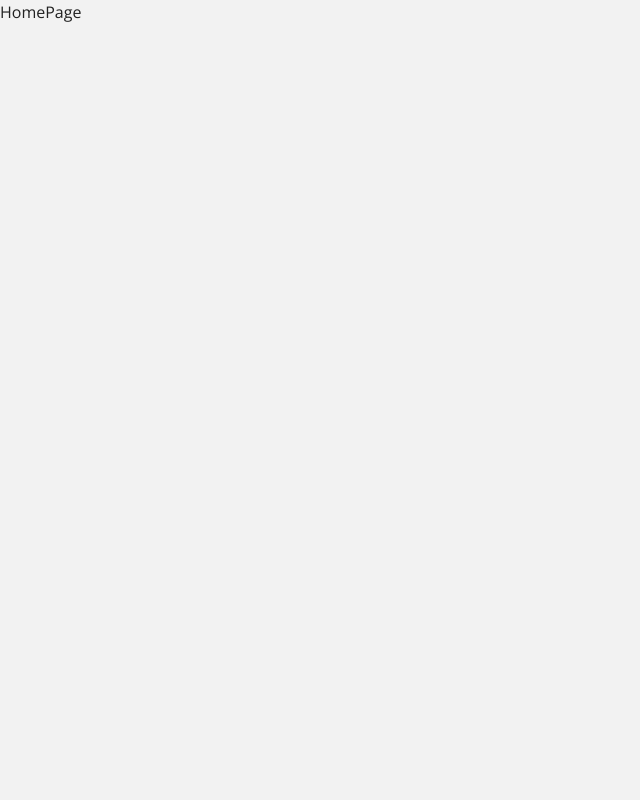
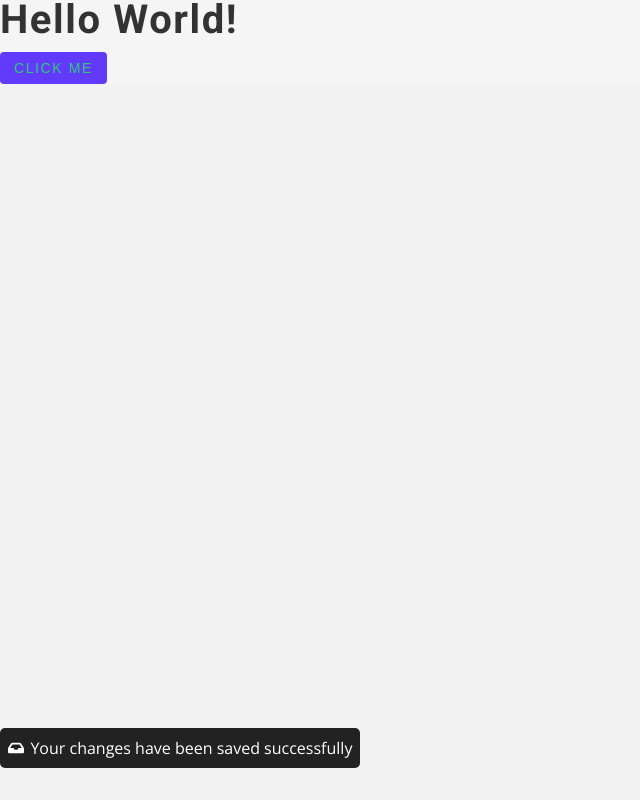
Before and after one commit to Simon4life/dev-links, a React (Vite) app in the folder frontend/: page /landing in a window 1280 px wide. Shown: the whole page, without its empty margins (0-640 px from the left). Built offline with nearby package versions, Linux system fonts and the light colour scheme.

Commit message:
bug fixes

```diff
--- a/frontend/index.html
+++ b/frontend/index.html
@@ -2,9 +2,9 @@
 <html lang="en">
   <head>
     <meta charset="UTF-8" />
-    <link rel="icon" type="image/svg+xml" href="/vite.svg" />
+    <link rel="icon" type="image/svg+xml" href="./src/assets/logo.png" />
     <meta name="viewport" content="width=device-width, initial-scale=1.0" />
-    <title>Dev links</title>
+    <title>Dev links || link sharing platform</title>
   </head>
   <body>
     <div id="root"></div>
--- a/frontend/src/components/Alert.jsx
+++ b/frontend/src/components/Alert.jsx
@@ -1,9 +1,32 @@
 import React from 'react'
-
-const Alert = () => {
+import styled from 'styled-components'
+import {FaInbox} from "react-icons/fa"
+const Alert = ({message}) => {
   return (
-    <div>Alert</div>
+    <Wrapper>
+      <p><FaInbox/>{message}</p>
+    </Wrapper>
   )
 }
 
+const Wrapper = styled.article`
+  background: var(--clr-black);
+  color: var(--clr-white);
+  width: fit-content;
+  padding: 0.5rem;
+  border-radius: 5px;
+  position: absolute;
+  bottom: 2rem;
+  text-align: center;
+  z-index: 999;
+  p {
+    margin: 0;
+    display: flex;
+    align-items: center;
+    svg {
+      margin-right:  0.4rem;
+    }
+  }
+`;
+
 export default Alert
--- a/frontend/src/components/ProfileForm.jsx
+++ b/frontend/src/components/ProfileForm.jsx
@@ -27,7 +27,7 @@ const ProfileForm = ({formValues}) => {
   }
 
   return (
-    <Wrapper onSubmit={handleSubmit}>
+    <Wrapper onSubmit={handleSubmit} backgroundimage={formValues.profilePicture}>
       <div>
         <label className="profile-picture" htmlFor="profile-picture">
           Profile Picture
@@ -120,7 +120,7 @@ const Wrapper = styled.form`
     }
     div {
       // background: blue;
-      background-image: url(${defaultImg});
+      background-image: url(${(props) => props.backgroundimage || defaultImg});
       background-position: center;
       background-size: cover;
       width: 8rem;
--- a/frontend/src/context/links_context.jsx
+++ b/frontend/src/context/links_context.jsx
@@ -1,6 +1,7 @@
 import React, {useContext, useReducer} from "react"
 import reducer from "../reducers/links_reducer";
-import CustomFetch from "../utils/customFetch";
+import customFetch from "../utils/customFetch";
+import {useUserContext} from "./user_context";
 
 const initialState = {
   formLinksArr: [
@@ -14,10 +15,10 @@ const LinksContext = React.createContext();
 
 export const LinksProvider = ({children}) => {
   const [state, dispatch] = useReducer(reducer, initialState);
-
+  const {user} = useUserContext();
   const getLinks = async () => {
     try {
-      const response = await CustomFetch.get("/api/v1/links");
+      const response = await customFetch(user.accessToken).get("/api/v1/links");
       const { links } = response.data;
       dispatch({ type: "GET_LINKS", payload: links });
       return response;
@@ -38,13 +39,19 @@ export const LinksProvider = ({children}) => {
 
   const deleteLink = async (_id) => {
     removeFormLinkRow(_id);
-    const response = await CustomFetch.delete(`/api/v1/links/${_id}`, _id);
+    const response = await customFetch(user.accessToken).delete(
+      `/api/v1/links/${_id}`,
+      _id
+    );
     console.log(response);
   }
 
   const createLink = async (linksArr) => {
     try {
-      const response = await CustomFetch.post("/api/v1/links", linksArr);
+      const response = await customFetch(user.accessToken).post(
+        "/api/v1/links",
+        linksArr
+      );
       const data = response.data;
       dispatch({type: "CREATE_LINK", payload: data})
     } catch (error) {
--- a/frontend/src/index.css
+++ b/frontend/src/index.css
@@ -157,3 +157,75 @@ p {
 main {
   padding-bottom: 2rem;
 }
+
+.landing {
+  background-color: #f5f5f5;
+  color: #333333;
+}
+
+.form-input:focus {
+    box-shadow:  1px 1px 1px var(--clr-purple);
+    border: 1px solid var(--clr-purple);
+    outline: none;
+}
+
+    /* Primary Color (Purple):
+        Hex: #7E5BEF
+        RGB: 126, 91, 239
+
+    Accent Color 1 (Light Purple):
+        Hex: #A695F7
+        RGB: 166, 149, 247
+
+    Accent Color 2 (Dark Purple):
+        Hex: #6246EA
+        RGB: 98, 70, 234
+
+    Background Color (Light Gray):
+        Hex: #F5F5F5
+        RGB: 245, 245, 245
+
+    Text Color (Dark Gray):
+        Hex: #333333
+        RGB: 51, 51, 51
+
+    Call-to-Action Color (Green):
+        Hex: #2ECC71
+        RGB: 46, 204, 113
+
+    Highlight Color (Gold):
+        Hex: #F39C12
+        RGB: 243, 156, 18 */
+
+            /* Primary Color (Purple - #7E5BEF):
+
+        Header Background: Consider using the primary color for the background of your page header to make it stand out.
+
+        Main Call-to-Action (CTA) Button: Use the primary color for your main CTA button. This helps draw attention to the most important action you want visitors to take.
+
+        Section Backgrounds: Use the primary color for backgrounds of specific sections to maintain consistency across your page.
+
+    Accent Color 1 (Light Purple - #A695F7):
+
+    <!-- Open Graph meta tags -->
+<meta property="og:title" content="Link Title">
+<meta property="og:description" content="Link Description">
+<meta property="og:image" content="Link Image URL">
+<meta property="og:url" content="Shareable Link URL">
+
+
+        Subtle Background Elements: Apply this color to subtle background elements, such as section dividers or decorative accents, to add visual interest without overwhelming the page.
+
+        Secondary Buttons: Use this color for secondary buttons or less prominent CTAs to maintain a cohesive look while distinguishing them from the primary CTA.
+
+    Accent Color 2 (Dark Purple - #6246EA):
+
+        Text and Icon Highlights: Use the dark purple for text highlights or icons to create contrast and draw attention to specific information.
+
+        Hover Effects: Apply this color for hover effects on buttons or links to provide a dynamic and interactive user experience.
+
+    Highlight Color (Gold - #F39C12):
+
+        Important Text: Use the highlight color for important text, such as headings or key phrases, to make them stand out.
+
+        Emphasis and Icons: Apply this color to emphasize certain elements, such as icons or decorative elements, to create a focal point. */
--- a/frontend/src/routes/HomePage.jsx
+++ b/frontend/src/routes/HomePage.jsx
@@ -1,9 +1,21 @@
 import React from 'react'
-
-const HomePage = () => {
+import styled from "styled-components";
+import Alert from '../components/Alert';
+const LandingPage = () => {
   return (
-    <div>HomePage</div>
+    <Wrapper className='landing'>
+      <h2>Hello world!</h2>
+      <button className="btn">click me</button>
+      <Alert message={"Your changes have been saved successfully"}/>
+    </Wrapper>
   )
 }
 
-export default HomePage
+const Wrapper = styled.section`
+  background: #f5f5f5;
+  .btn {
+    color: #2ecc71;
+  }
+`;
+
+export default LandingPage
--- a/frontend/src/routes/Preview.jsx
+++ b/frontend/src/routes/Preview.jsx
@@ -4,15 +4,19 @@ import { Link } from 'react-router-dom';
 import PreviewCard from '../components/PreviewCard';
 import {useParams} from "react-router-dom";
 import { useQuery } from '@tanstack/react-query';
-import CustomFetch from '../utils/customFetch';
+import customFetch from '../utils/customFetch';
+import { useUserContext } from '../context/user_context';
 
 const Preview = () => {
   const {userId} =  useParams();
+  const {user} =useUserContext();
 
   const { isLoading, error, data } = useQuery({
     queryKey: ["preview"],
     queryFn: async() => {
-      return await CustomFetch.get(`/api/v1/profile/${userId}`).then((res) => res.data);
+      return await customFetch(user.accessToken)
+        .get(`/api/v1/profile/${userId}`)
+        .then((res) => res.data);
     },
   });
 
@@ -24,7 +28,7 @@ const Preview = () => {
     return <h2>Opps something went wrong</h2>
   }
 
-  const {user} = data;
+  const userData = data.user;
   return (
     <Wrapper>
       <div className="banner">
@@ -34,7 +38,7 @@ const Preview = () => {
         </nav>
       </div>
       <div className="preview-card">
-        <PreviewCard user={user} />
+        <PreviewCard user={userData} />
       </div>
     </Wrapper>
   );
--- a/frontend/src/routes/ProfilePage.jsx
+++ b/frontend/src/routes/ProfilePage.jsx
@@ -3,7 +3,7 @@ import styled from "styled-components";
 import Phone from "../components/Phone"
 import ProfileForm from '../components/ProfileForm';
 import { useQuery } from "@tanstack/react-query";
-import CustomFetch from "../utils/customFetch";
+import customFetch from "../utils/customFetch";
 import { useUserContext } from '../context/user_context';
 
 const ProfilePage = () => {
@@ -12,9 +12,9 @@ const ProfilePage = () => {
   const { isLoading, error, data } = useQuery({
     queryKey: ["profile"],
     queryFn: async () => {
-      return await CustomFetch.get(`/api/v1/profile/${userId}`).then(
-        (res) => res.data
-      );
+      return await customFetch(user.accessToken)
+        .get(`/api/v1/profile/${userId}`)
+        .then((res) => res.data);
     },
   });
 
--- a/frontend/src/routes/VerifyEmail.jsx
+++ b/frontend/src/routes/VerifyEmail.jsx
@@ -1,9 +1,46 @@
 import React from 'react'
-
+import styled from "styled-components";
+import defaultImg from "../assets/default.jpg"
 const VerifyEmail = () => {
   return (
-    <div>VerifyEmail</div>
-  )
+    <Wrapper>
+      <div>
+        <img src={defaultImg} alt="confirm email photo" />
+
+        <article>
+          <h3>Confirm your email</h3>
+          <p>
+            Lorem ipsum dolor sit amet consectetur adipisicing elit. Corrupti
+            doloremque sunt doloribus temporibus corporis.
+          </p>
+        </article>
+      </div>
+    </Wrapper>
+  );
 }
 
+const Wrapper = styled.section`
+  div {
+    display: flex;
+    justify-content: center;
+    align-items: center;
+    flex-direction: column;
+    img {
+      display: block;
+      width: 200px;
+      margin-top: 5rem;
+      margin-bottom: 1rem;
+    }
+    p {
+      text-align: center;
+      max-width: 500px;
+      color: var(--clr-grey-light);
+    }
+    h3 {
+      text-align: center;
+      color: var(--clr-purple);
+    }
+  }
+`;
+
 export default VerifyEmail
--- a/frontend/src/utils/customFetch.jsx
+++ b/frontend/src/utils/customFetch.jsx
@@ -1,16 +1,9 @@
 import axios from "axios";
 
-const getUserToken = () => {
-  let user = localStorage.getItem("user");
-  if (user) {
-    return JSON.parse(localStorage.getItem("user")).accessToken;
-  }
-  return null;
-};
 
-const token = getUserToken()
+const customFetch = (token = null) => {
 
-const CustomFetch = axios.create({
+  return axios.create({
   baseURL: "http://localhost:5000",
   headers: {
     "Content-type": "application/json; charset=UTF-8",
@@ -18,5 +11,6 @@ const CustomFetch = axios.create({
   },
   withCredentials: true,
 });
+}
 
-export default CustomFetch;
+export default customFetch;
```
Also changed, not shown: frontend/src/context/user_context.jsx (+15 -6 lines), 2 other files (tests, documents, lock files or other folders).
